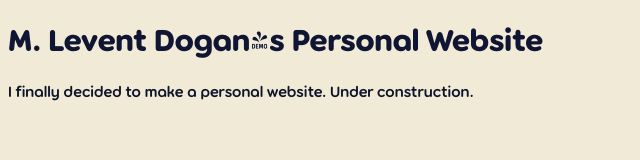
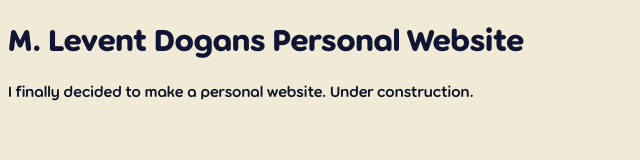
Before and after one commit to mldogan/mldogan.github.io, a plain HTML site: page index.html in a window 1280 px wide. Shown: the whole page, without its empty margins (0-640 px from the left). Drawn offline with Linux system fonts and the light colour scheme.

Commit message:
Update index.html

```diff
--- a/index.html
+++ b/index.html
@@ -29,7 +29,7 @@
 </style>
 </head>
 <body>
-	<h1> M. Levent Dogan's Personal Website</h1>
+	<h1> M. Levent Dogans Personal Website</h1>
 	<p>
 	I finally decided to make a personal website.
 	Under construction.</p>
```
